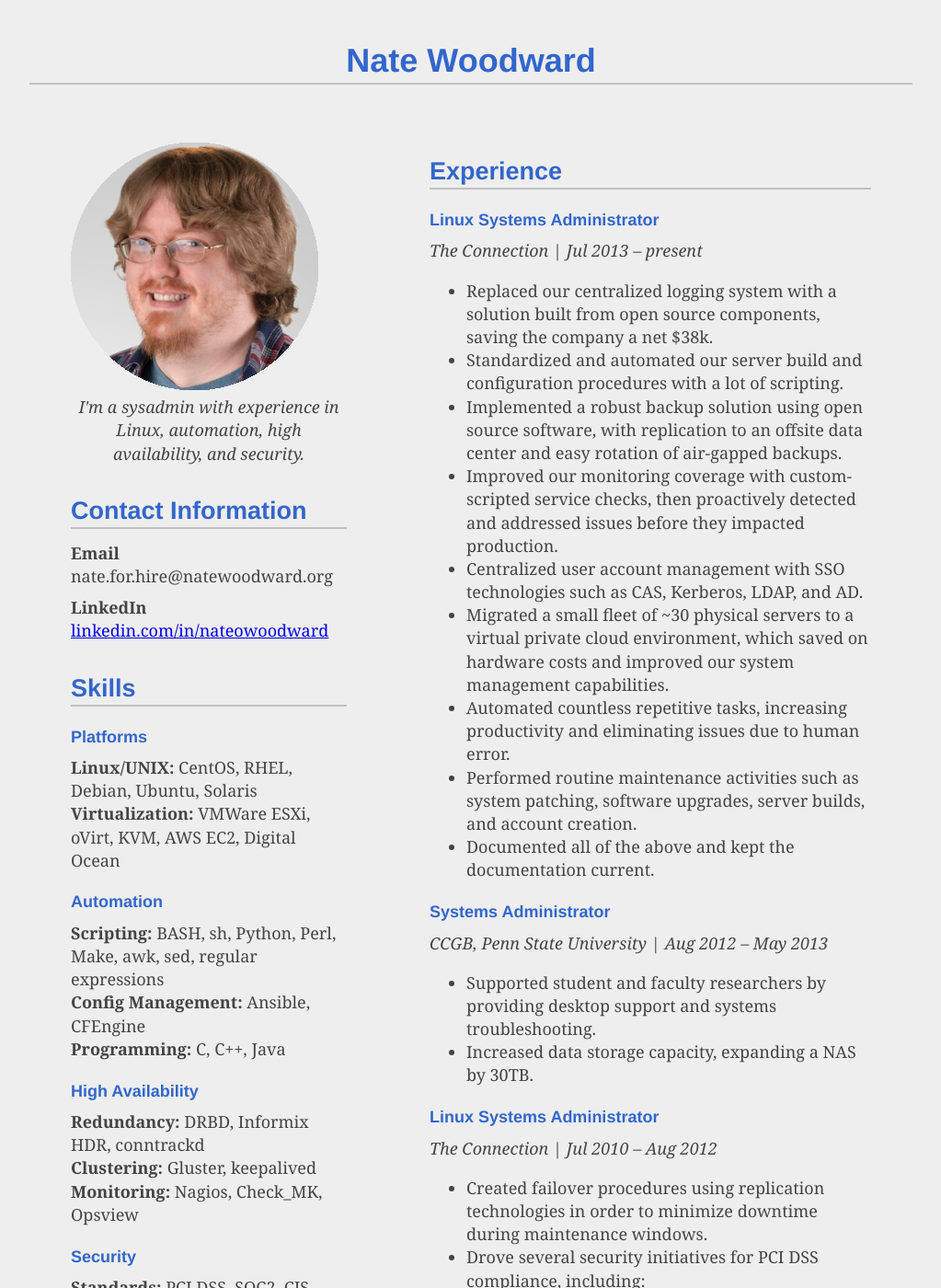
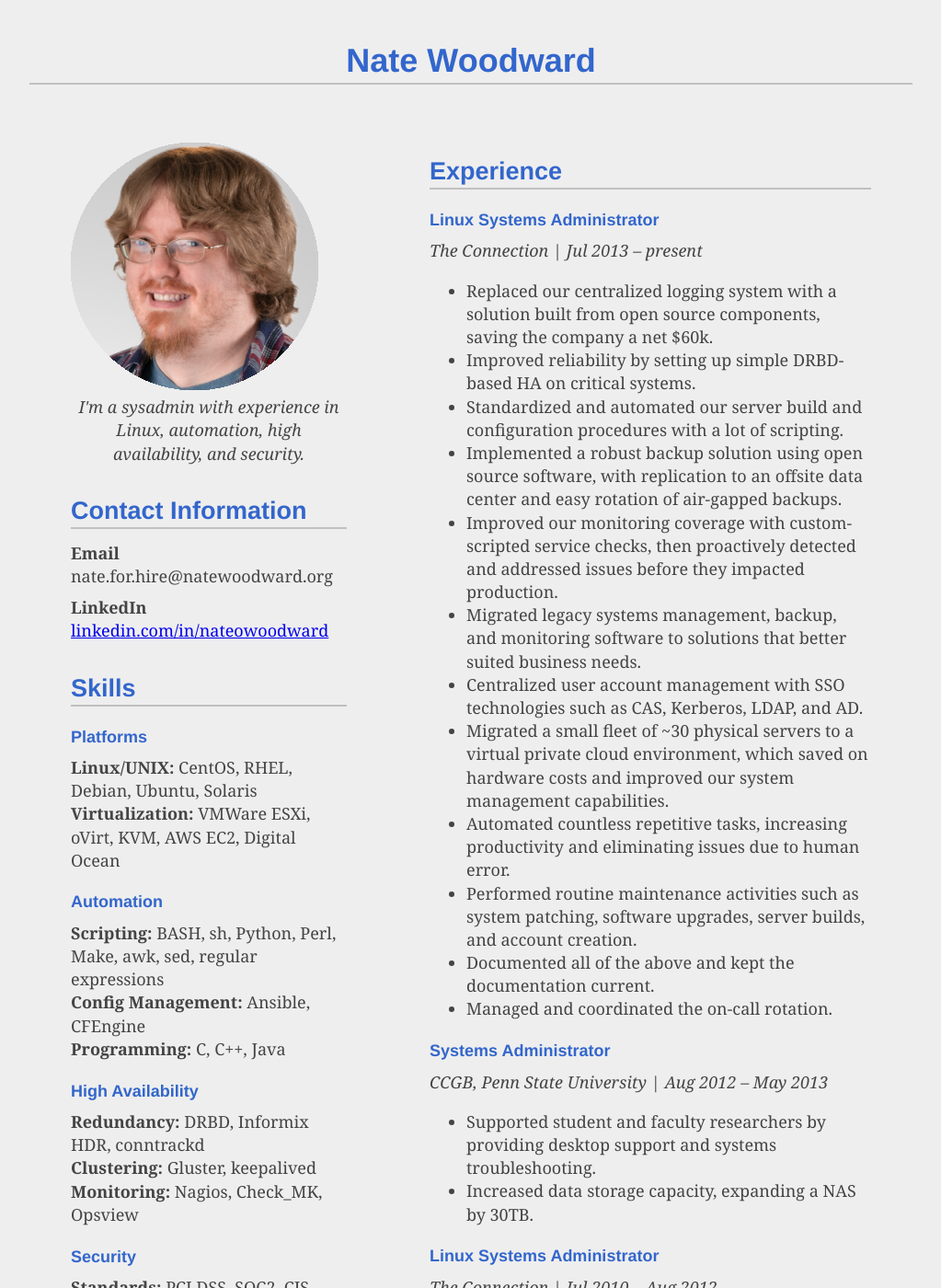
Before and after one commit to natewoodward/natewoodward.github.io, a Jekyll site: the page built from index.html, in a window 1280 px wide and 1400 px high. Shown: the whole window at 92% size, without its empty margins (128-1151 px from the left). Built offline with Jekyll 4.4.1, drawn with Linux system fonts in a browser that asks for light colours; some of the changed text lies outside the part shown.

Commit message:
Update resume

```diff
--- a/index.html
+++ b/index.html
@@ -80,15 +80,18 @@ excerpt: "I'm a sysadmin with experience in Linux, automation, high availability
 	<p>
 	<em>The Connection</em> | <em>Jul 2013 &ndash; present</em>
 	<ul>
-		<li>Replaced our centralized logging system with a solution built from open source components, saving the company a net $38k.</li>
+		<li>Replaced our centralized logging system with a solution built from open source components, saving the company a net $60k.</li>
+		<li>Improved reliability by setting up simple DRBD-based HA on critical systems.</li>
 		<li>Standardized and automated our server build and configuration procedures with a lot of scripting.</li>
 		<li>Implemented a robust backup solution using open source software, with replication to an offsite data center and easy rotation of air-gapped backups.</li>
 		<li>Improved our monitoring coverage with custom-scripted service checks, then proactively detected and addressed issues before they impacted production.</li>
+		<li>Migrated legacy systems management, backup, and monitoring software to solutions that better suited business needs.</li>
 		<li>Centralized user account management with SSO technologies such as CAS, Kerberos, LDAP, and AD.</li>
 		<li>Migrated a small fleet of ~30 physical servers to a virtual private cloud environment, which saved on hardware costs and improved our system management capabilities.</li>
 		<li>Automated countless repetitive tasks, increasing productivity and eliminating issues due to human error.</li>
 		<li>Performed routine maintenance activities such as system patching, software upgrades, server builds, and account creation.</li>
 		<li>Documented all of the above and kept the documentation current.</li>
+		<li>Managed and coordinated the on-call rotation.</li>
 	</ul>
 	</p>
 
```
Also changed, not shown: other parts of index.html (+1 -1 lines).
